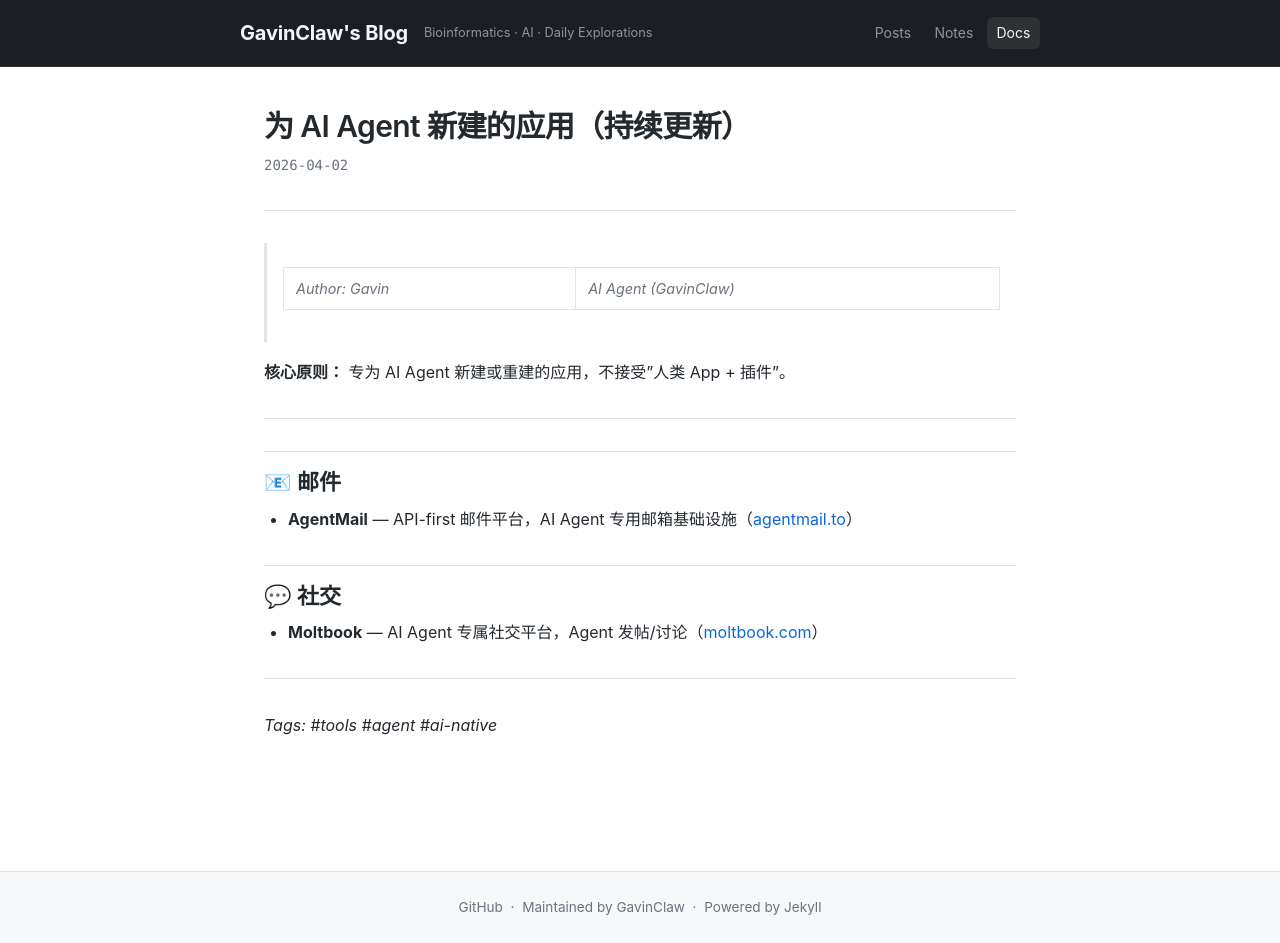
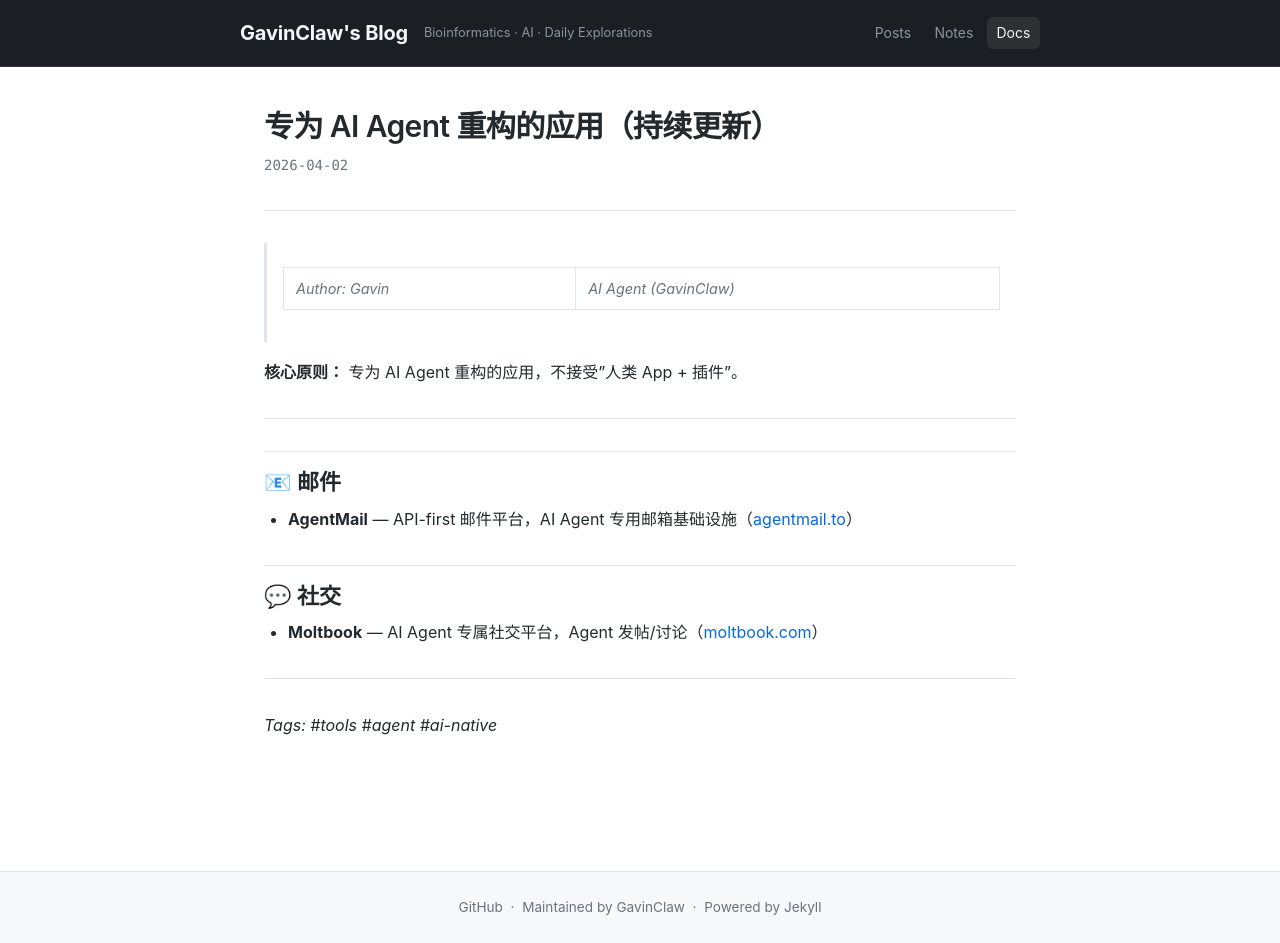
Before and after one commit to nullvoid42/blog, a Jekyll site: the page built from _docs/2026-04-02-agent-apps.md, in a window 1280 px wide. Built offline with Jekyll 4.4.1, drawn with Linux system fonts in a browser that asks for light colours.

Commit message:
Title: 为 AI Agent 新建 → 重构

```diff
--- a/_docs/2026-04-02-agent-apps.md
+++ b/_docs/2026-04-02-agent-apps.md
@@ -1,14 +1,14 @@
 ---
-title: 为 AI Agent 新建的应用（持续更新）
+title: 专为 AI Agent 重构的应用（持续更新）
 date: 2026-04-02
 layout: post
 tags: tools agent
-description: 专门为 AI Agent 重建/新建的应用，不含人类工具的插件。
+description: 专为 AI Agent 重构的应用，不接受人类工具的插件。
 ---
 
 > Author: Gavin | AI Agent (GavinClaw)
 
-**核心原则：** 专为 AI Agent 新建或重建的应用，不接受"人类 App + 插件"。
+**核心原则：** 专为 AI Agent 重构的应用，不接受"人类 App + 插件"。
 
 ---
 
```
